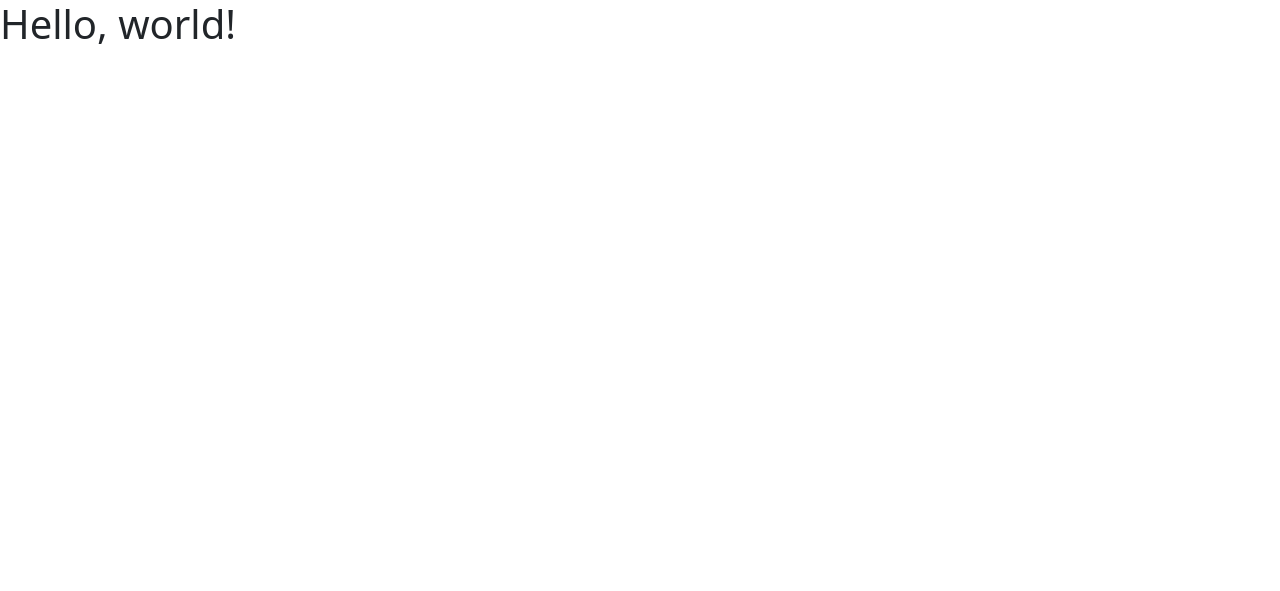
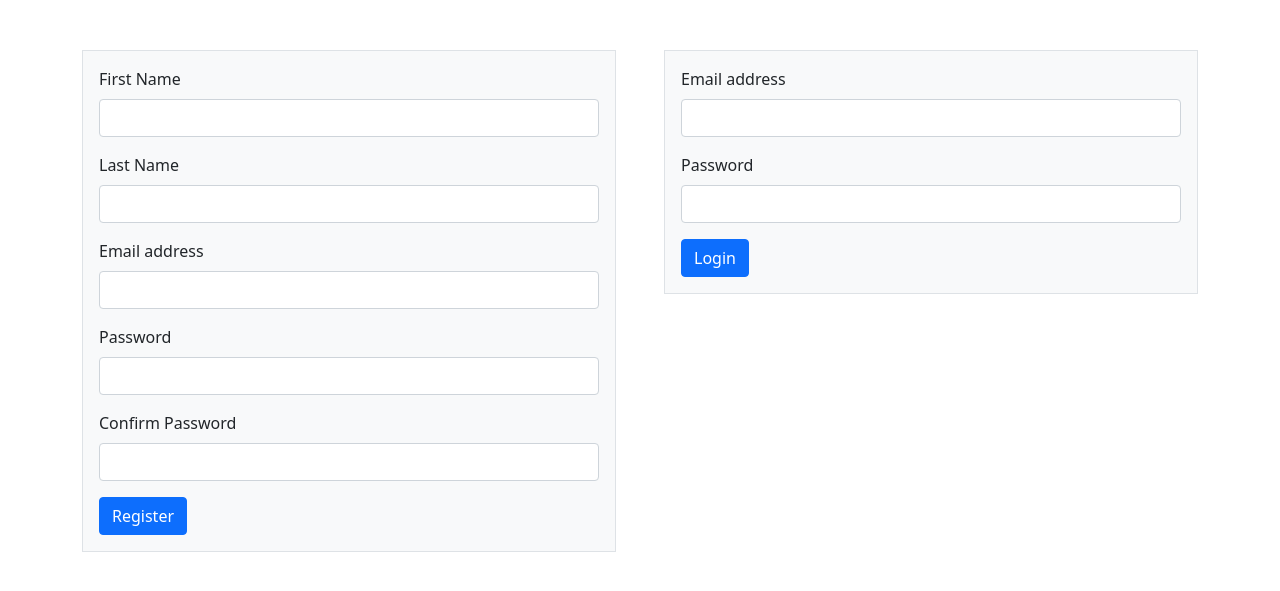
Before and after one commit to beqasabana/login-registration, a Flask app: page / in a window 1280 px wide. Before the commit the part shown is almost empty. Shown: the top 591 px of the page. Run offline with Flask 2, Linux system fonts and the light colour scheme.

Commit message:
created html loging and registation forms

```diff
--- a/flask_app/controllers/users.py
+++ b/flask_app/controllers/users.py
@@ -1,5 +1,5 @@
 from flask_app import app
-from flask import render_template,redirect,request,session,flash
+from flask import render_template, redirect, request, session, flash
 from flask_app.models.user import User
 from flask_bcrypt import Bcrypt
 
--- a/flask_app/models/user.py
+++ b/flask_app/models/user.py
@@ -1,4 +1,5 @@
 from flask_app.config.mysqlconnection import connectToMySQL
+from flask import flash
 
 class User:
     def __init__(self,data):
--- a/flask_app/static/css/style.css
+++ b/flask_app/static/css/style.css
@@ -0,0 +1,3 @@
+.container {
+    margin-top: 50px;
+}
--- a/flask_app/templates/index.html
+++ b/flask_app/templates/index.html
@@ -7,11 +7,57 @@
     <!-- Bootstrap CSS -->
     <link href="https://cdn.jsdelivr.net/npm/bootstrap@5.1.3/dist/css/bootstrap.min.css" rel="stylesheet" integrity="sha384-1BmE4kWBq78iYhFldvKuhfTAU6auU8tT94WrHftjDbrCEXSU1oBoqyl2QvZ6jIW3" crossorigin="anonymous">
     <link rel="stylesheet" href="{{ url_for('static', filename='css/style.css') }}">
-    <title>Hello, world!</title>
+    <title>Welcome!</title>
 </head>
 <body>
 
-    <h1>Hello, world!</h1>
+    <div class="container overflow-hidden">
+        <div class="row gx-5">
+            <div class="col">
+                <div class="registration-cont p-3 border bg-light">
+                    <form action="/register/user" method="post">
+                        <div class="mb-3">
+                            <label for="first_name" class="form-label">First Name</label>
+                            <input name="first_name" type="text" class="form-control">
+                        </div>
+                        <div class="mb-3">
+                            <label for="last_name" class="form-label">Last Name</label>
+                            <input name="last_name" type="text" class="form-control">
+                        </div>
+                        <div class="mb-3">
+                            <label for="email" class="form-label">Email address</label>
+                            <input name="email" type="email" class="form-control">
+                        </div>
+                        <div class="mb-3">
+                            <label for="password" class="form-label">Password</label>
+                            <input name="password" type="password" class="form-control">
+                        </div>
+                        <div class="mb-3">
+                            <label for="password-conf" class="form-label">Confirm Password</label>
+                            <input name="password-conf" type="password" class="form-control">
+                        </div>
+                        <button type="submit" class="btn btn-primary">Register</button>
+                    </form>
+                </div>
+            </div>
+
+            <div class="col">
+                <div class="login-cont p-3 border bg-light">
+                    <form action="/login" method="post">
+                        <div class="mb-3">
+                            <label for="email" class="form-label">Email address</label>
+                            <input name="email" type="email" class="form-control">
+                        </div>
+                        <div class="mb-3">
+                            <label for="password" class="form-label">Password</label>
+                            <input name="password" type="password" class="form-control">
+                        </div>
+                        <button type="submit" class="btn btn-primary">Login</button>
+                    </form>
+                </div>
+            </div>
+        </div>
+    </div>
 
     <!-- Optional JavaScript; choose one of the two! -->
     <!-- Option 1: Bootstrap Bundle with Popper -->
```
